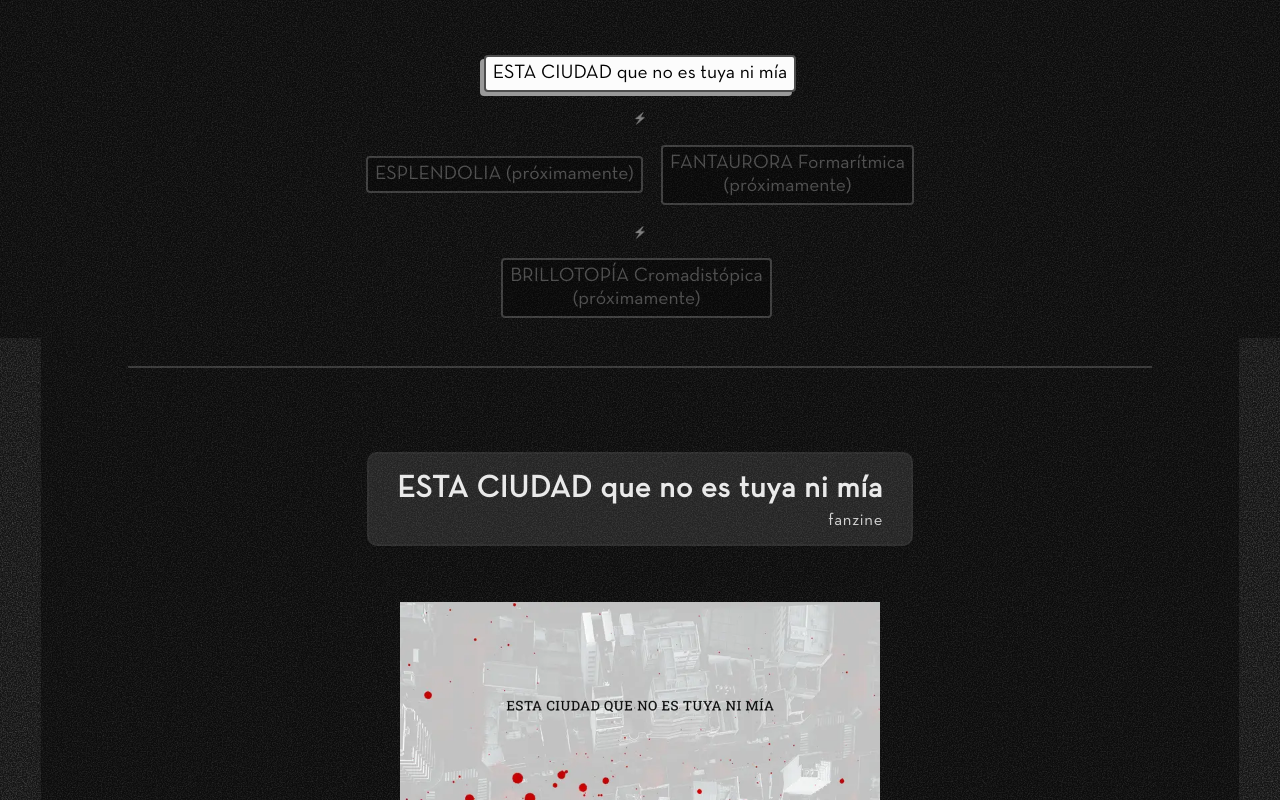
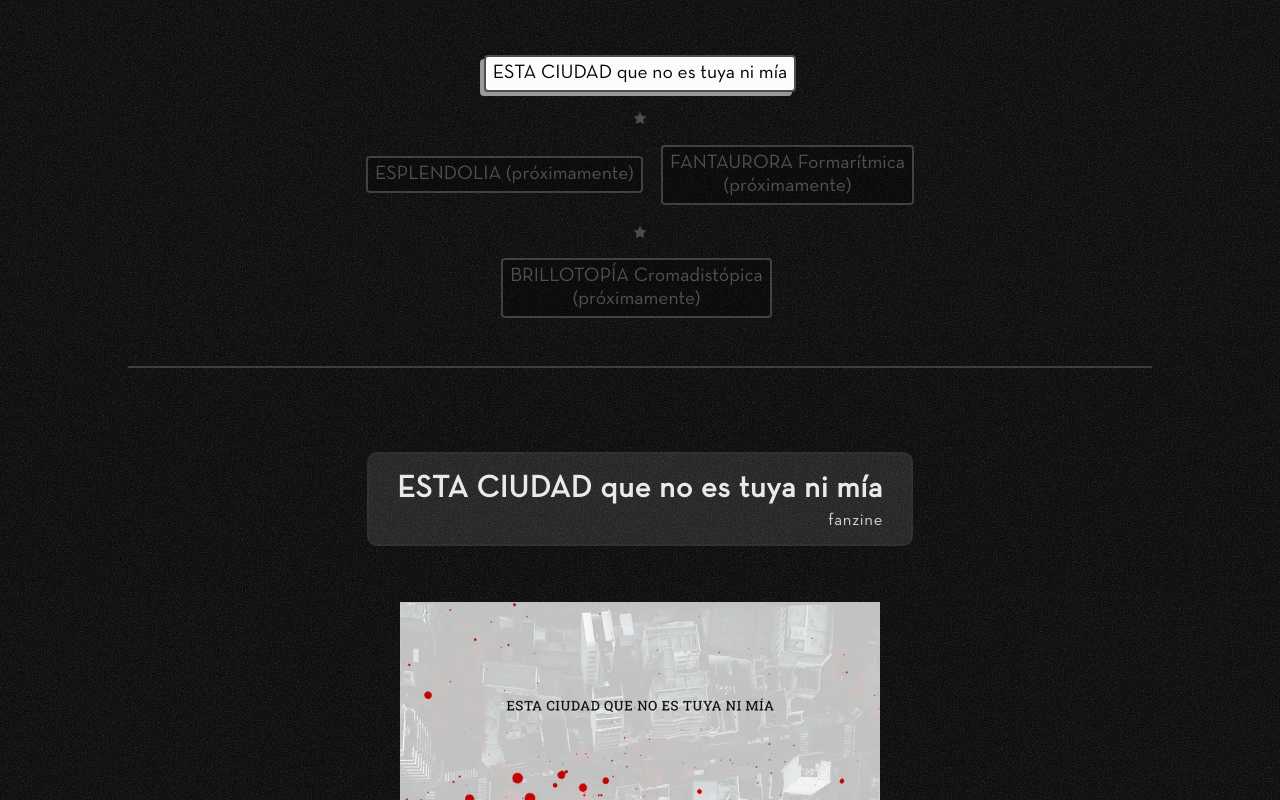
Before and after one commit to fedeholc/fotos.fedeholc.ar, a Next.js app: page /albums/estaciudad in a window 1280 px wide. Shown: the top 800 px of the page. Built offline with nearby package versions, Linux system fonts and the light colour scheme; a web font is replaced by a local one.

Commit message:
fix background size

```diff
--- a/app/albums/album.module.css
+++ b/app/albums/album.module.css
@@ -181,6 +181,11 @@
 
    .page_container {
      height: auto;
+     width: 100%;
+   }
+
+   .main_content {
+     width: 100%;
    }
 
    .fotogrid1 {
--- a/app/albums/layout.tsx
+++ b/app/albums/layout.tsx
@@ -17,8 +17,7 @@ export default function AlbumsLayout({
           <Footer></Footer>
         </div>
       </div>
-      <section>
-        {" "}
+      <section className={album.main_content}>
         <svg className="grainy_background" width="100%" height="100%">
           <filter id="grano">
             <feTurbulence
@@ -32,7 +31,6 @@ export default function AlbumsLayout({
           <rect width="100%" height="100%" filter="url(#grano)"></rect>
         </svg>
         {children}
-
       </section>
     </main>
   );
--- a/app/components/footer.module.css
+++ b/app/components/footer.module.css
@@ -48,7 +48,7 @@
 }
 
 .emoji {
-  filter: grayscale(1) contrast(80) invert(0) brightness(40%);
+  filter: grayscale(1) contrast(80) invert(0) brightness(30%);
   font-size: 0.9rem;
 }
 
--- a/app/components/footer.tsx
+++ b/app/components/footer.tsx
@@ -11,7 +11,7 @@ export default function Footer() {
         <Link href="/">
           <div className={Foot.nombre}>FEDERICO HOLC</div>
         </Link>
-        <div className={Foot.emoji}>⚡️</div>
+        <div className={Foot.emoji}>|</div>
         {/* <div className={Foot.nombre}>2023</div>
         <div className={Foot.emoji}>⚡️</div> */}
         {/*  <a
--- a/app/components/navbar.module.css
+++ b/app/components/navbar.module.css
@@ -78,7 +78,7 @@
 .emoji__divider {
   /* para fondo blanco: */
   /*  filter: grayscale(1) contrast(80) invert(0.8); */
-  filter: grayscale(1) contrast(80) invert(0) brightness(50%);
+  filter: grayscale(1) contrast(80) invert(0) brightness(30%);
   font-size: 0.8rem;
 
   display: flex;
--- a/app/components/navbar.tsx
+++ b/app/components/navbar.tsx
@@ -32,7 +32,7 @@ export default function NavBar({ modo, align }: Props) {
         <Link href="/albums/estaciudad">
           <button>ESTA CIUDAD que no es tuya ni mía</button>
         </Link>
-        <span className={`${navbar.emoji__divider}`}>&nbsp;⚡️&nbsp;</span>
+        <span className={`${navbar.emoji__divider}`}>&nbsp;⭐&nbsp;</span>
         <Link href="/ ">
           <button disabled>ESPLENDOLIA (próximamente) </button>
         </Link>
@@ -45,7 +45,7 @@ export default function NavBar({ modo, align }: Props) {
           </Link>
         </div>
 
-        <span className={`${navbar.emoji__divider}`}>&nbsp;⚡️&nbsp;</span>
+        <span className={`${navbar.emoji__divider}`}>&nbsp;⭐&nbsp;</span>
 
         {/*   <Link href="/albums/bla">
           <button>FUEGO y Purpurina (blog)</button>
--- a/app/globals.css
+++ b/app/globals.css
@@ -85,6 +85,7 @@ a {
 
 
 
+
 /** media queries */
 
 @media (hover: none) and (max-width: 1280px) {
--- a/app/page.tsx
+++ b/app/page.tsx
@@ -13,7 +13,7 @@ export default function Home() {
         <NavBar modo="index" align="center"></NavBar>
       </div>
 
-      <section></section>
+      <section ></section>
       <Footer></Footer>
     </div>
   );
```
